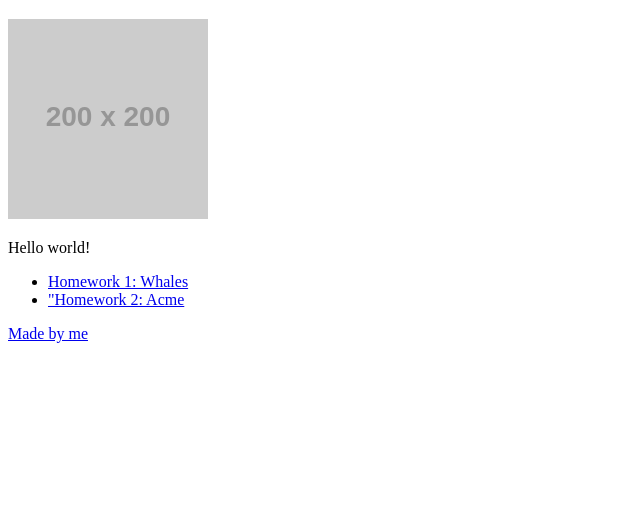
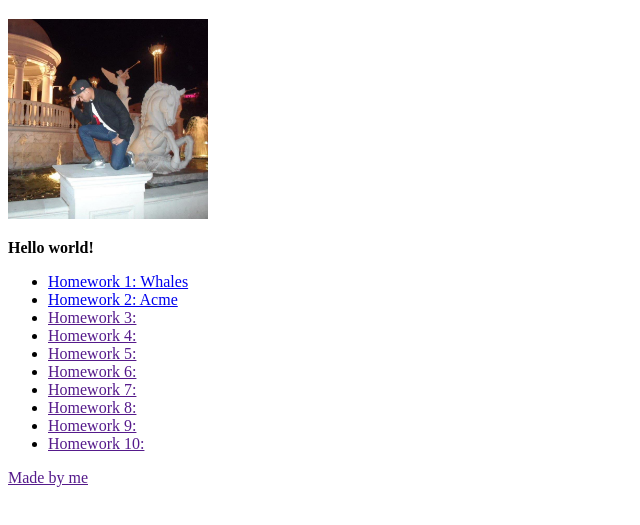
Before and after one commit to AndrewGRamos/Fewd-34, a plain HTML site: page index.html in a window 1280 px wide. Shown: the part 61-586 px from the top of the page, without its empty margins (0-640 px from the left). Drawn offline with Linux system fonts and the light colour scheme; placeholder pictures from the web are drawn by us.

Commit message:
Fixed web pages

```diff
--- a/index.html
+++ b/index.html
@@ -8,20 +8,36 @@
       </style>
     </head>
     <body>
+
         <header>
           <h1>Andrew Ramos</h1>
-          <img src="http://placehold.it/200x200" alt="Placeholder">
+          <img src="Andrew.jpg" width="200" height="200"/>
         </header>
           <main>
               <p>
-                Hello world!
+                  <strong>Hello world!</strong>
               </p>
                 <ul>
-                    <li><a href="week-1/homework/hw1.html">Homework 1: Whales</li>
-                      <li><a href="week-2/homework/hw2.html">"Homework 2: Acme</li>
+                    <li><a href="file:///Users/andrewgramos/Documents/Fewd-34/hw1.html">Homework 1: Whales</li>
+                    <li><a href="file:///Users/andrewgramos/Documents/Fewd-34/hw2.html">Homework 2: Acme</li>
+                    <li><a href="">Homework 3: </li>
+                    <li><a href="">Homework 4: </li>
+                    <li><a href="">Homework 5: </li>
+                    <li><a href="">Homework 6: </li>
+                    <li><a href="">Homework 7: </li>
+                    <li><a href="">Homework 8: </li>
+                    <li><a href="">Homework 9: </li>
+                    <li><a href="">Homework 10: </li>
+
                 </ul>
           </main>
             <footer>Made by me</footer>
 
+
+
+
+
+
+
     </body>
   </html>
```
Also changed, not shown: hw2.html (+19 -0 lines), Andrew.jpg (added), humpback.jpg (added), killerwhale.jpg (added).
